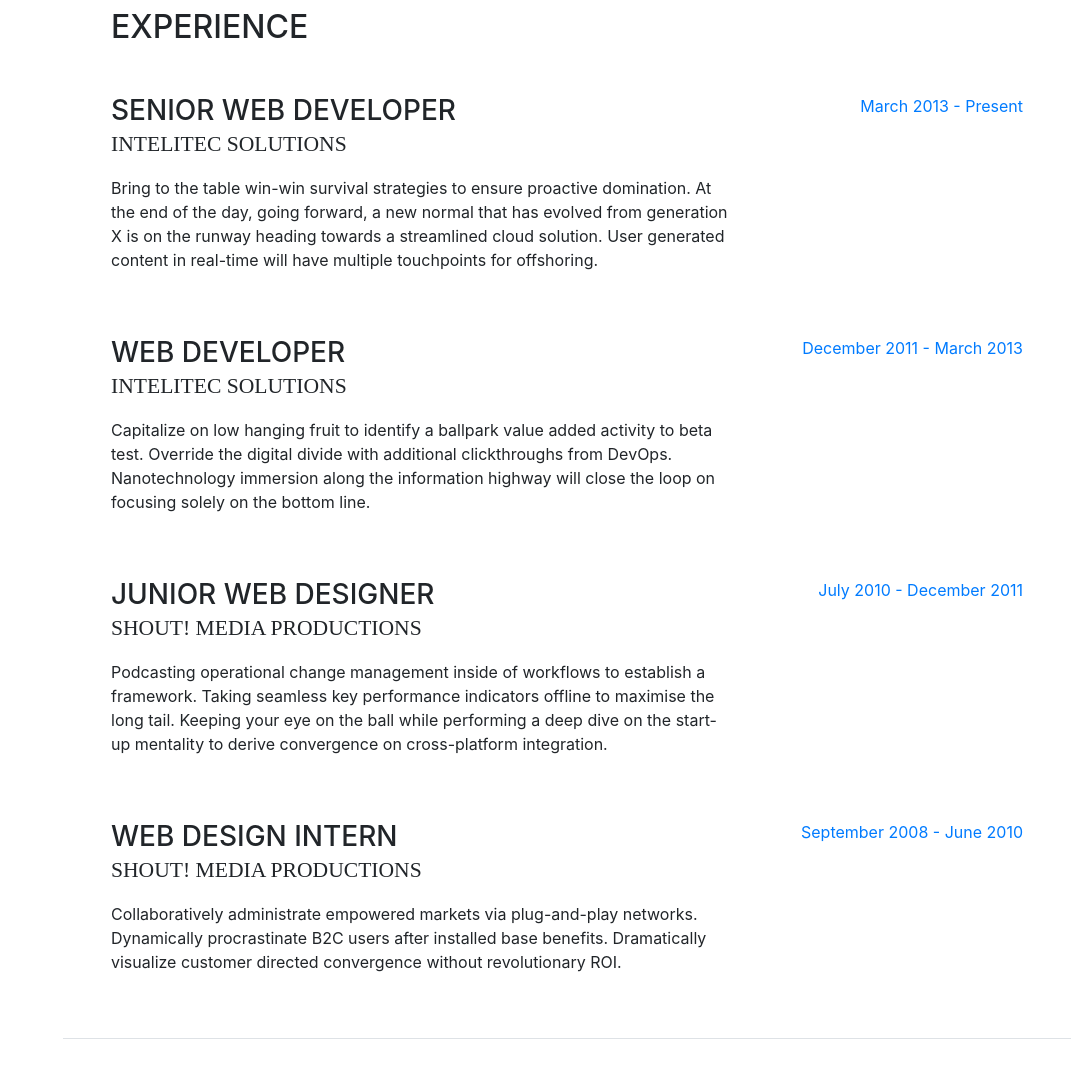
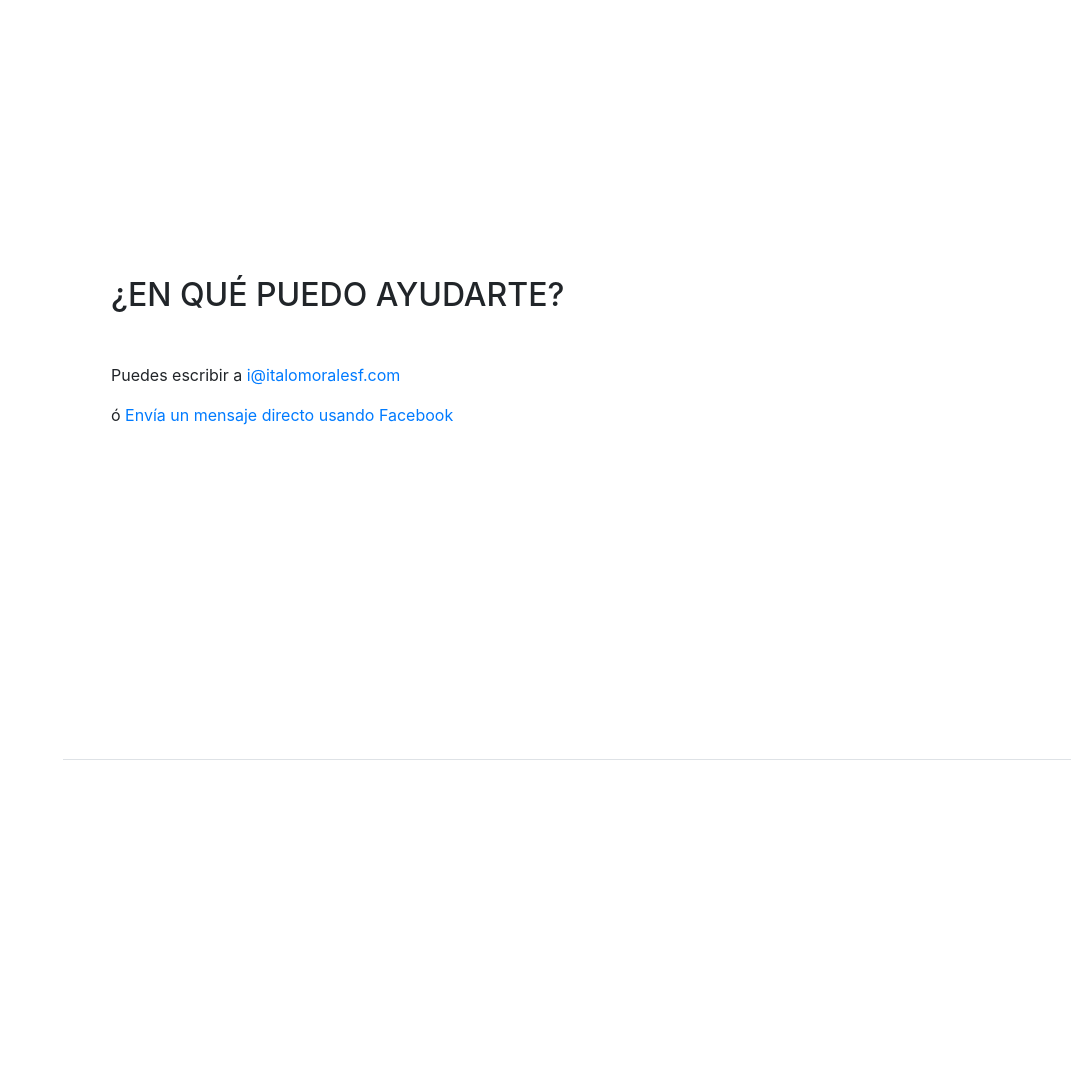
Before and after one commit to italofantone/italofantone.github.io, a website with bundled scripts: page index.html in a window 1280 px wide. Shown: the part 1640-2718 px from the top of the page, without its empty margins (209-1280 px from the left). After the commit the page ends 2400 px from the top, so only its background shows below. Built offline with nearby package versions, Linux system fonts and the light colour scheme; a web font is replaced by a local one.

Commit message:
edit template

```diff
--- a/index.html
+++ b/index.html
@@ -44,9 +44,6 @@
           </li>
           <li class="nav-item">
             <a class="nav-link js-scroll-trigger" href="#hireme">Contratación</a>
-          </li>
-          <li class="nav-item">
-            <a class="nav-link js-scroll-trigger" href="#experience">Experience</a>
           </li>
           <li class="nav-item">
             <a class="nav-link js-scroll-trigger" href="#skills">Habilidades</a>
@@ -113,77 +110,6 @@
             </li>
           </ul>
         </div>
-      </section>
-
-      <section class="resume-section p-3 p-lg-5 d-flex d-column" id="hireme">
-        <div class="my-auto">
-          <h2 class="mb-5">Contratación</h2>
-          <p class="mb-5">Gracias al trabajo realizado en el canal <a href="https://youtube.com/rimorsoft">Rimorsoft Online</a> recibo emails de empresas y personas pidiendo ayuda en algún proyecto o formación específico. Con algunos he tenido el placer de trabajar y eso me llevó a tomarme en serio está página web.</p>
-          <p class="mb-5">
-            Estás aquí bien encaminado si respondes afirmativamente a una de estás preguntas <strong>¿tienes en mente un proyecto y crees que mis habilidates profesionales pueden ayudarte?</strong> ó <strong>¿quieres formación personalizada para ti o para tus programadores?</strong> puedes escribir a mi email con tu propuesta o necesidad particular, mi email es <a href="mailto:i@italomoralesf.com">i@italomoralesf.com</a>
-          </p>
-          <p>
-            <strong>Detalle del servicio</strong>: Puedes estar interesado en alguno de mis servicios.
-            <ol>
-              <li><strong>Asesor Web</strong>: Definir y hacer realidad un proyecto</li>
-              <li><strong>Curso personalizado</strong>: (en video) puedo crear para ti o tu empresa un curso en video con uno o varios temas específicos, aquí se define el tema, se aprueba el contenido, se graban los videos y a partir de allí doy soporte en base a los videos enviados.</li>
-              <li><strong>Curso presencial</strong>: Esto sería ir a tu instituto o al que trabajas y brindar una conferencia profesional de programación principalmente.</li>
-            </ol>
-            <em>En cualquier caso, siempre es posible leer tu necesidad particular y a partir de allí crear desarrollar la cotización</em>
-          </p>
-        </div>
-      </section>
-
-      <section class="resume-section p-3 p-lg-5 d-flex flex-column" id="experience">
-        <div class="my-auto">
-          <h2 class="mb-5">Experience</h2>
-
-          <div class="resume-item d-flex flex-column flex-md-row mb-5">
-            <div class="resume-content mr-auto">
-              <h3 class="mb-0">Senior Web Developer</h3>
-              <div class="subheading mb-3">Intelitec Solutions</div>
-              <p>Bring to the table win-win survival strategies to ensure proactive domination. At the end of the day, going forward, a new normal that has evolved from generation X is on the runway heading towards a streamlined cloud solution. User generated content in real-time will have multiple touchpoints for offshoring.</p>
-            </div>
-            <div class="resume-date text-md-right">
-              <span class="text-primary">March 2013 - Present</span>
-            </div>
-          </div>
-
-          <div class="resume-item d-flex flex-column flex-md-row mb-5">
-            <div class="resume-content mr-auto">
-              <h3 class="mb-0">Web Developer</h3>
-              <div class="subheading mb-3">Intelitec Solutions</div>
-              <p>Capitalize on low hanging fruit to identify a ballpark value added activity to beta test. Override the digital divide with additional clickthroughs from DevOps. Nanotechnology immersion along the information highway will close the loop on focusing solely on the bottom line.</p>
-            </div>
-            <div class="resume-date text-md-right">
-              <span class="text-primary">December 2011 - March 2013</span>
-            </div>
-          </div>
-
-          <div class="resume-item d-flex flex-column flex-md-row mb-5">
-            <div class="resume-content mr-auto">
-              <h3 class="mb-0">Junior Web Designer</h3>
-              <div class="subheading mb-3">Shout! Media Productions</div>
-              <p>Podcasting operational change management inside of workflows to establish a framework. Taking seamless key performance indicators offline to maximise the long tail. Keeping your eye on the ball while performing a deep dive on the start-up mentality to derive convergence on cross-platform integration.</p>
-            </div>
-            <div class="resume-date text-md-right">
-              <span class="text-primary">July 2010 - December 2011</span>
-            </div>
-          </div>
-
-          <div class="resume-item d-flex flex-column flex-md-row">
-            <div class="resume-content mr-auto">
-              <h3 class="mb-0">Web Design Intern</h3>
-              <div class="subheading mb-3">Shout! Media Productions</div>
-              <p>Collaboratively administrate empowered markets via plug-and-play networks. Dynamically procrastinate B2C users after installed base benefits. Dramatically visualize customer directed convergence without revolutionary ROI.</p>
-            </div>
-            <div class="resume-date text-md-right">
-              <span class="text-primary">September 2008 - June 2010</span>
-            </div>
-          </div>
-
-        </div>
-
       </section>
 
       <section class="resume-section p-3 p-lg-5 d-flex flex-column" id="skills">
```
